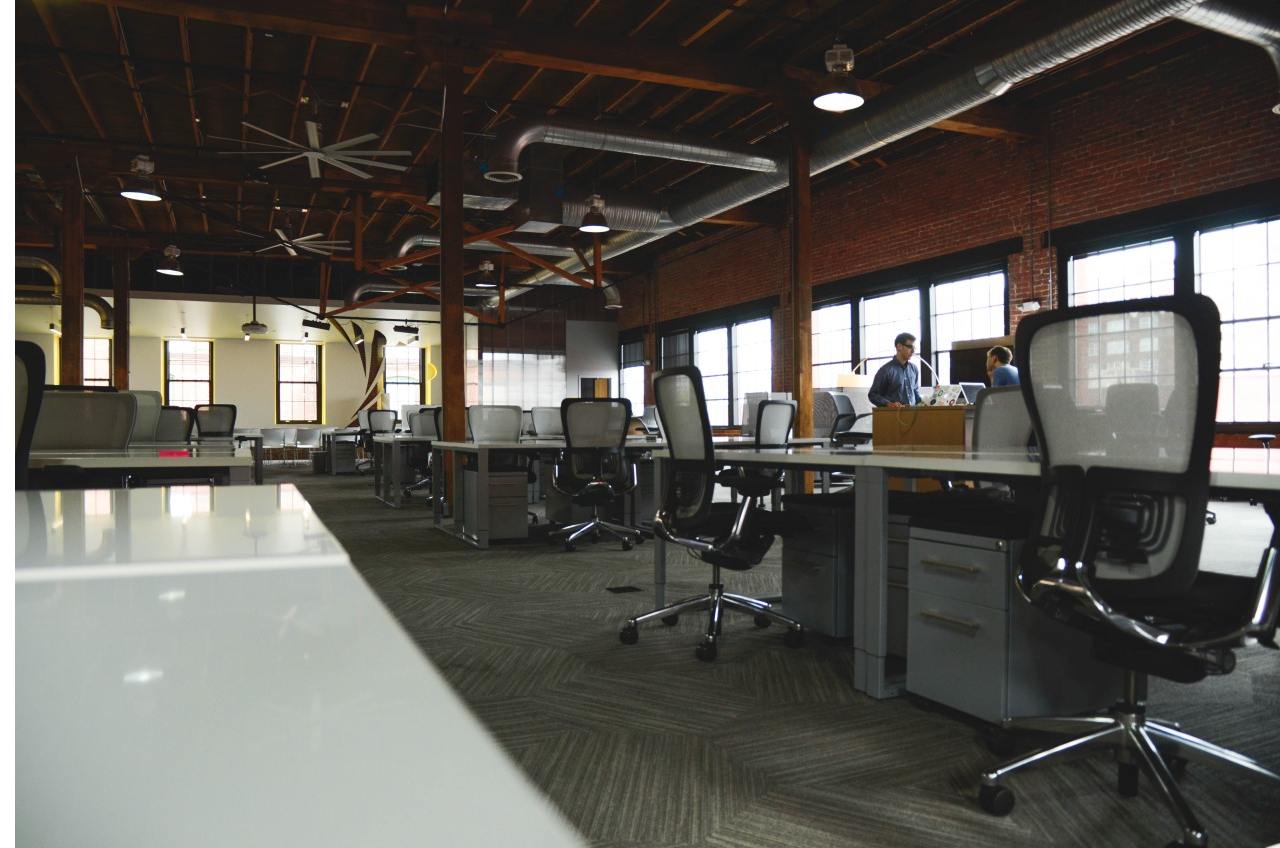
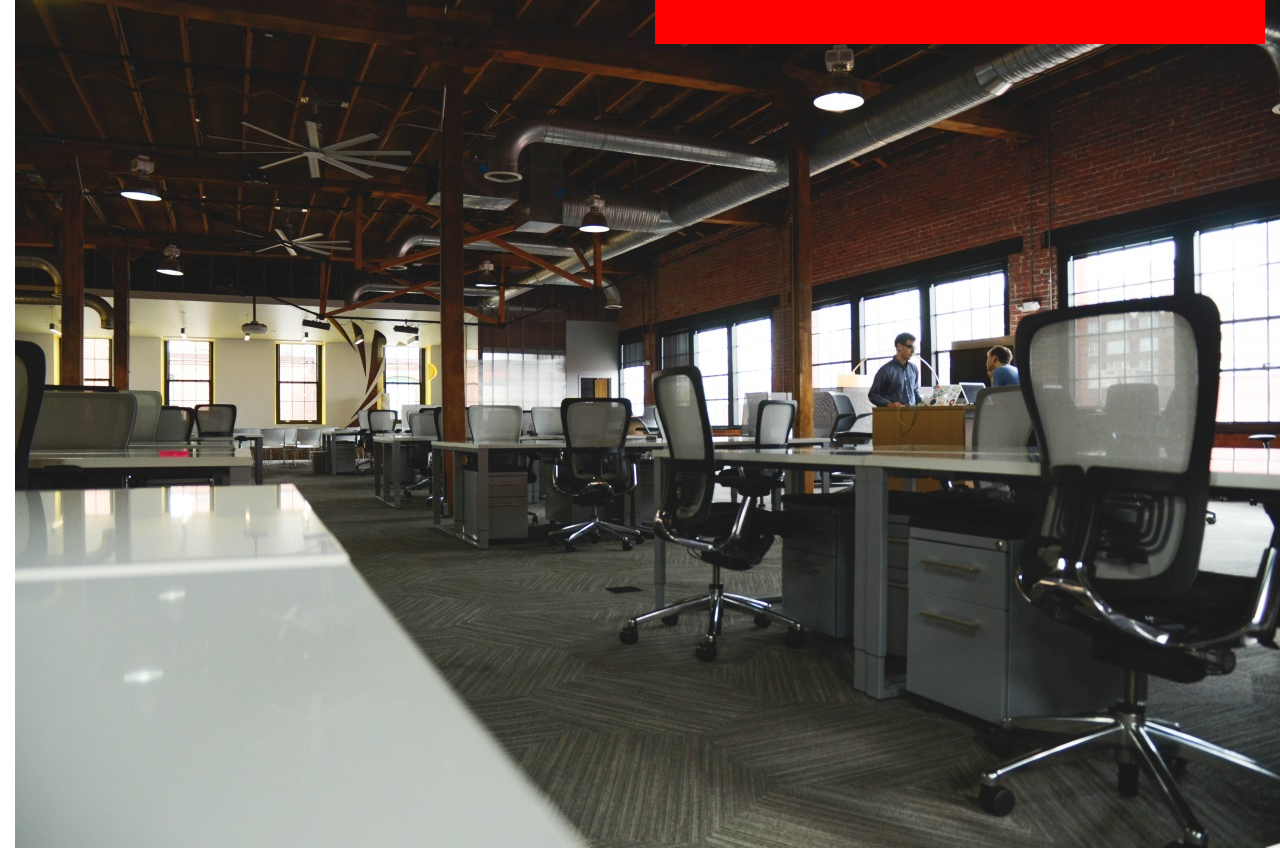
Before and after one commit to vivekprvr/first-time, a website: page index.html in a window 1280 px wide. Drawn offline with Linux system fonts and the light colour scheme.

Commit message:
'dfgdfgdfg'

```diff
--- a/index.html
+++ b/index.html
@@ -19,8 +19,8 @@
     <img src="img-lg/01.jpg" alt="">
   </div>
   <div class="col-sm-6">
-     <h1 class="test">
-
+     <h1 class="test test-from-home">
+      Hi test
     </h1>
   </div>
 </div>
--- a/sass/bootstrap.scss
+++ b/sass/bootstrap.scss
@@ -63,3 +63,8 @@
 		margin:#{$i*5};
 	}
 }
+
+
+.test-from-home{
+	background: red;
+}
```
Also changed, not shown: css/style.css.
